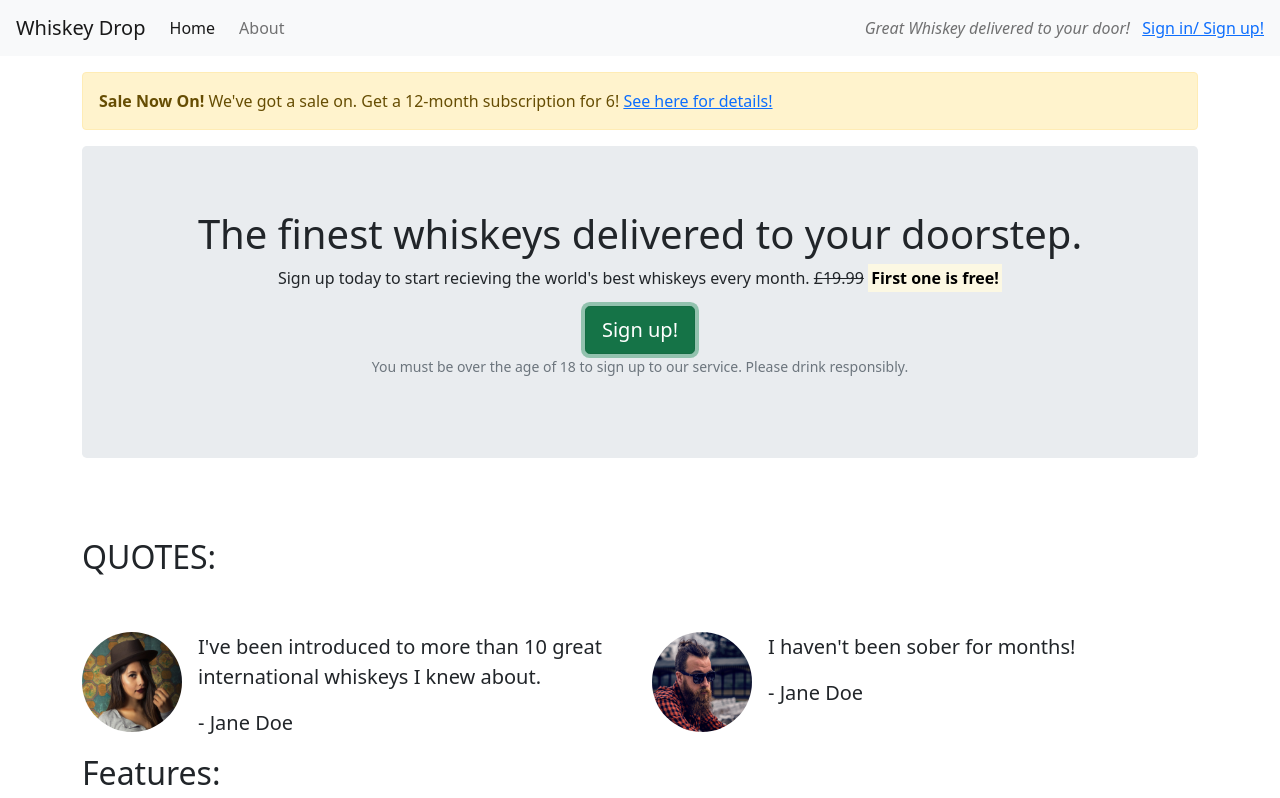
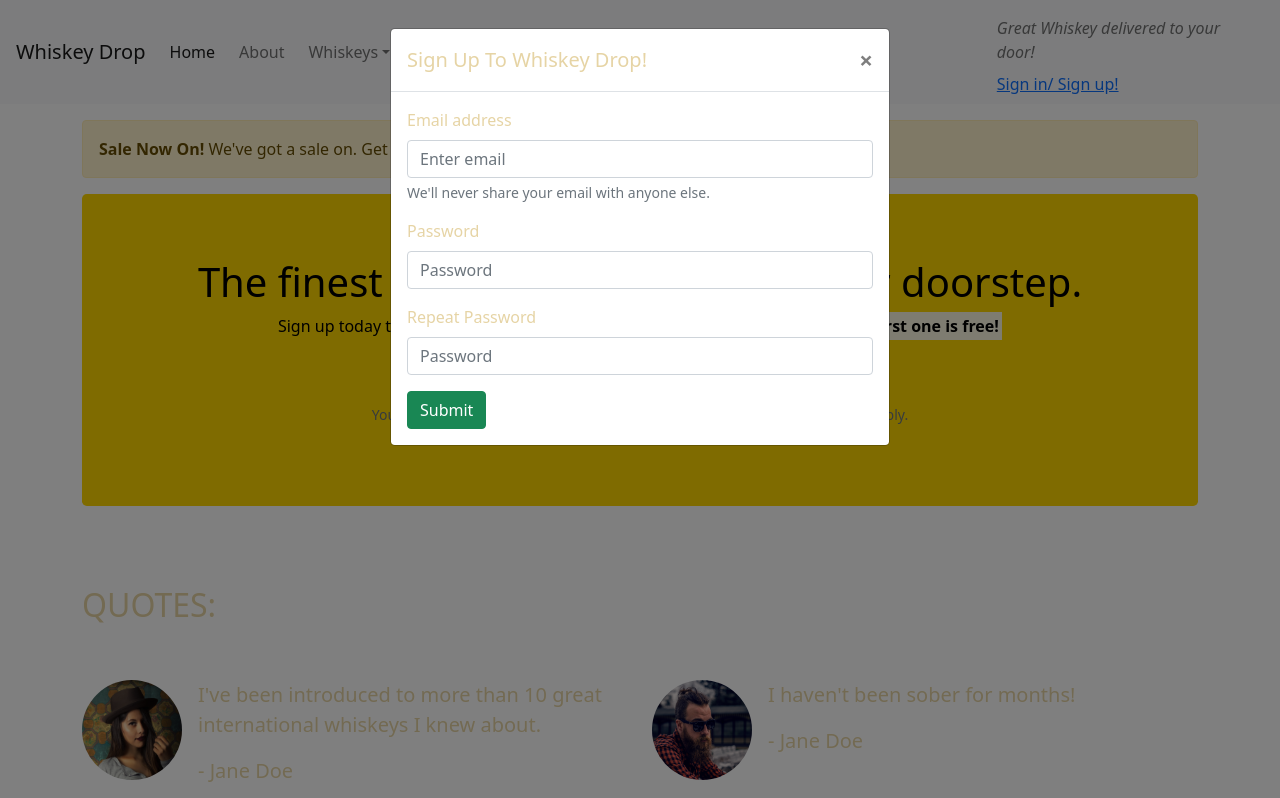
Before and after one commit to Codey94/Bootstrap-temp, a plain HTML site: page index.html in a window 1280 px wide. Both pictures are taken after a click on the button "Sign up!". Shown: the top 798 px of the page. Drawn offline with nearby package versions, Linux system fonts and the light colour scheme.

Commit message:
Added navbar dropdown, dropbox for whiskeys and linked modal with form. Now adding own styling

```diff
--- a/CSS/style.css
+++ b/CSS/style.css
@@ -4,16 +4,10 @@ table, td, th {
 }
 
 body {
-    background-image: url(https://www.harrods.com/BWStaticContent/50000/50000/6b987f49-81a1-42c2-bb6a-342617b662a7_d-hero-brand-t2-louis-xiii.jpg);
-    color: whitesmoke;
-    padding: 100px;
-    background-repeat: no-repeat;
-    background-size: 100% 100%;
+    color: rgb(230, 212, 165)
 }
 
 .callout {
     background-color: gold;
     color: black;
-    padding: 10px;
-    margin: 10px;
 }
--- a/index.html
+++ b/index.html
@@ -8,19 +8,31 @@
         <script src="https://stackpath.bootstrapcdn.com/bootstrap/4.1.3/js/bootstrap.min.js" integrity="sha384-ChfqqxuZUCnJSK3+MXmPNIyE6ZbWh2IMqE241rYiqJxyMiZ6OW/JmZQ5stwEULTy" crossorigin="anonymous"></script>
         <link href="https://cdn.jsdelivr.net/npm/bootstrap@5.0.0-beta1/dist/css/bootstrap.min.css" rel="stylesheet" integrity="sha384-giJF6kkoqNQ00vy+HMDP7azOuL0xtbfIcaT9wjKHr8RbDVddVHyTfAAsrekwKmP1" crossorigin="anonymous">
         <script src="https://kit.fontawesome.com/60a4c461fe.js" crossorigin="anonymous"></script>
+        <link href="https://fonts.googleapis.com/css?family=Roboto:400,700" rel="stylesheet">
+        <link rel="stylesheet" href="CSS/style.css">
     </head>
 <body>
     <nav class="navbar navbar-light bg-light navbar-expand-sm">
         <a href="/" class="navbar-brand">Whiskey Drop</a>
 
-        <button class="navbar-toggler ml-auto" type="button" data-toggle="collapse" data-target="#"><span></span></button>
+        <button class="navbar-toggler ml-auto" type="button" data-toggle="collapse" data-target="#navbarNavDropdown" aria-controls="navbarNavDropdown" aria-expanded="false" aria-label="togglenavigation"><span class="navbar-toggler-icon"></span></button>
 
-
-        <ul class="navbar-nav mr-auto">
-            <li class="active nav-item mr-2"><a class="nav-link" href="/">Home</a></li>
-            <li class="nav-item mr-2"><a class="nav-link" href="/about">About</a></li>
-            <li class="nav-item mr-2 d-block d-sm-none"><a class="nav-link" href="/login">Sign in/Sign up</a></li>
-        </ul>
+        <div class="collapse navbar-collapse" id="navbarNavDropdown">
+            <ul class="navbar-nav mr-auto">
+                <li class="active nav-item mr-2"><a class="nav-link" href="/">Home</a></li>
+                <li class="nav-item mr-2"><a class="nav-link" href="/about">About</a></li>
+                <li class="nav-item mr-2 d-block d-sm-none"><a class="nav-link" href="/login">Sign in/Sign up</a></li>
+                <li class="nav-item dropdown">
+                    <a class="nav-link dropdown-toggle" href="#" id="navbarDropdownMenuLink" role="button" data-toggle="dropdown" aria-haspopup="true" aria-expanded="false">Whiskeys</a>
+                    <div class="dropdown-menu" aria-labelledby="navbarDropdownMenuLink">
+                        <a class="dropdown-item" href="#">Irish</a>
+                        <a class="dropdown-item" href="#">Scotch</a>
+                        <a class="dropdown-item" href="#">Japanese</a>
+                        <a class="dropdown-item" href="#">American</a>
+                    </div>
+                </li>
+            </ul>
+        </div>
         <div class="d-none d-md-block">
             <p class="navbar-text my-auto mr-2"><i>Great Whiskey delivered to your door!</i></p>
             <a href="/login">Sign in/ Sign up!</a>
@@ -43,7 +55,7 @@
                     <s class="d-none d-sm-inline">£19.99</s>
                     <span class="d-inline d-sm-none"><br></span>
                     <strong><mark>First one is free!</mark></strong></p>
-                <button class="btn btn-success btn-lg">Sign up!</button>
+                <button class="btn btn-success btn-lg" data-toggle="modal" data-target="#signupModal">Sign up!</button>
                 <p class="text-muted"><small>You must be over the age of 18 to sign up to our service. Please drink responsibly.</small></p>
             </section>
         </div>
@@ -87,6 +99,7 @@
         </div>
     </section>
     <!--/Quotes-->
+
     <!--Features-->
     <section class="feature">
                     <h2>Features:</h2>
@@ -115,6 +128,7 @@
         </div>
     </section>
     <!--/Features-->
+
     <!--Monthly Favourites-->
     <section class="monthly-favourites">
         <div class="row">
@@ -151,6 +165,36 @@
     </section>
     <!--/Monthly Favourites-->
    </article>
+<div class="modal" tabindex="-1" role="dialog" id="signupModal">
+  <div class="modal-dialog" role="document">
+    <div class="modal-content">
+      <div class="modal-header">
+        <h5 class="modal-title">Sign Up To Whiskey Drop!</h5>
+        <button type="button" class="close" data-dismiss="modal" aria-label="Close">
+          <span aria-hidden="true">&times;</span>
+        </button>
+      </div>
+      <div class="modal-body">
+        <form>
+  <div class="form-group">
+        <label for="exampleInputEmail1">Email address</label>
+        <input type="email" class="form-control" id="exampleInputEmail1" aria-describedby="emailHelp" placeholder="Enter email">
+        <small id="emailHelp" class="form-text text-muted">We'll never share your email with anyone else.</small>
+  </div>
+  <div class="form-group">
+        <label for="password">Password</label>
+        <input type="password" class="form-control" id="exampleInputPassword1" placeholder="Password">
+  </div>
+  <div class="form-group">
+        <label for="repeatpassword">Repeat Password</label>
+        <input type="password" class="form-control" id="repeatpassword" placeholder="Password">
+  </div>
+  <button type="submit" class="btn btn-success">Submit</button>
+</form>
+      </div>
+    </div>
+  </div>
+</div>
     <script src="https://code.jquery.com/jquery-3.3.1.slim.min.js" integrity="sha384-q8i/X+965DzO0rT7abK41JStQIAqVgRVzpbzo5smXKp4YfRvH+8abtTE1Pi6jizo" crossorigin="anonymous"></script>
     <script src="https://cdnjs.cloudflare.com/ajax/libs/popper.js/1.14.3/umd/popper.min.js" integrity="sha384-ZMP7rVo3mIykV+2+9J3UJ46jBk0WLaUAdn689aCwoqbBJiSnjAK/l8WvCWPIPm49" crossorigin="anonymous"></script>
     <script src="https://stackpath.bootstrapcdn.com/bootstrap/4.1.3/js/bootstrap.min.js" integrity="sha384-ChfqqxuZUCnJSK3+MXmPNIyE6ZbWh2IMqE241rYiqJxyMiZ6OW/JmZQ5stwEULTy" crossorigin="anonymous"></script>
```
